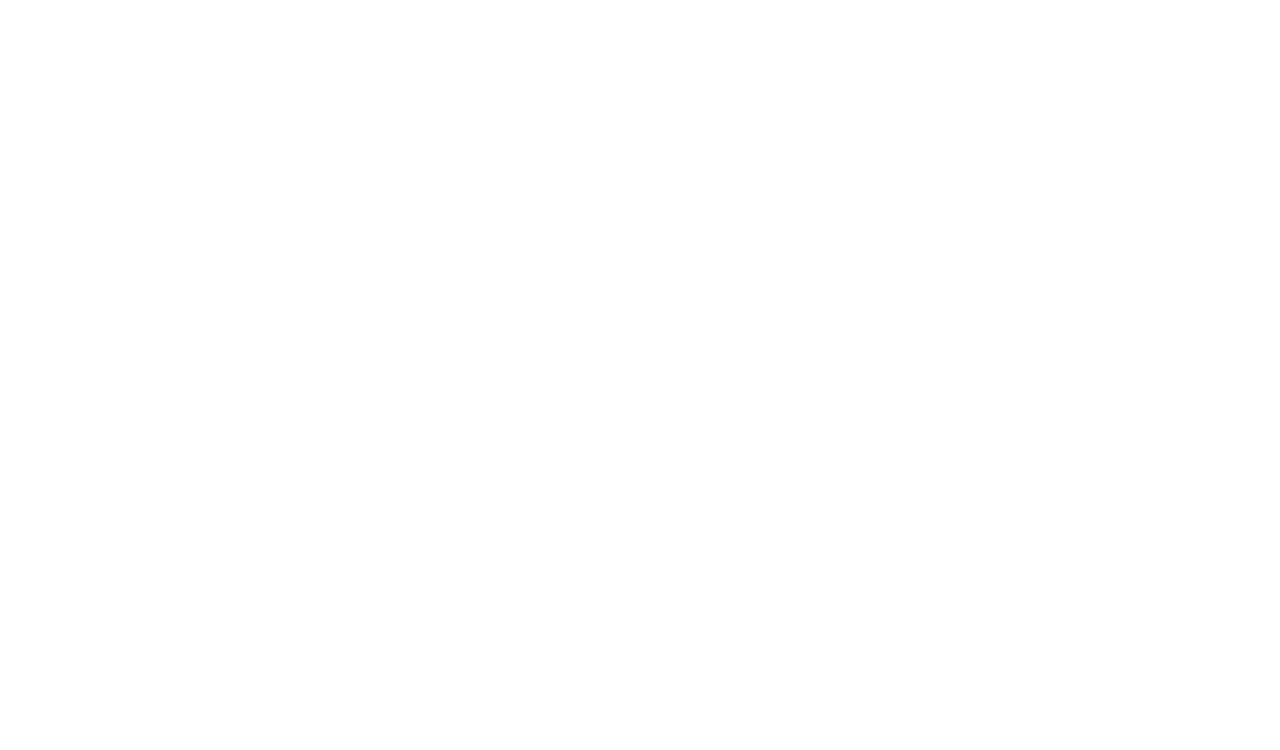
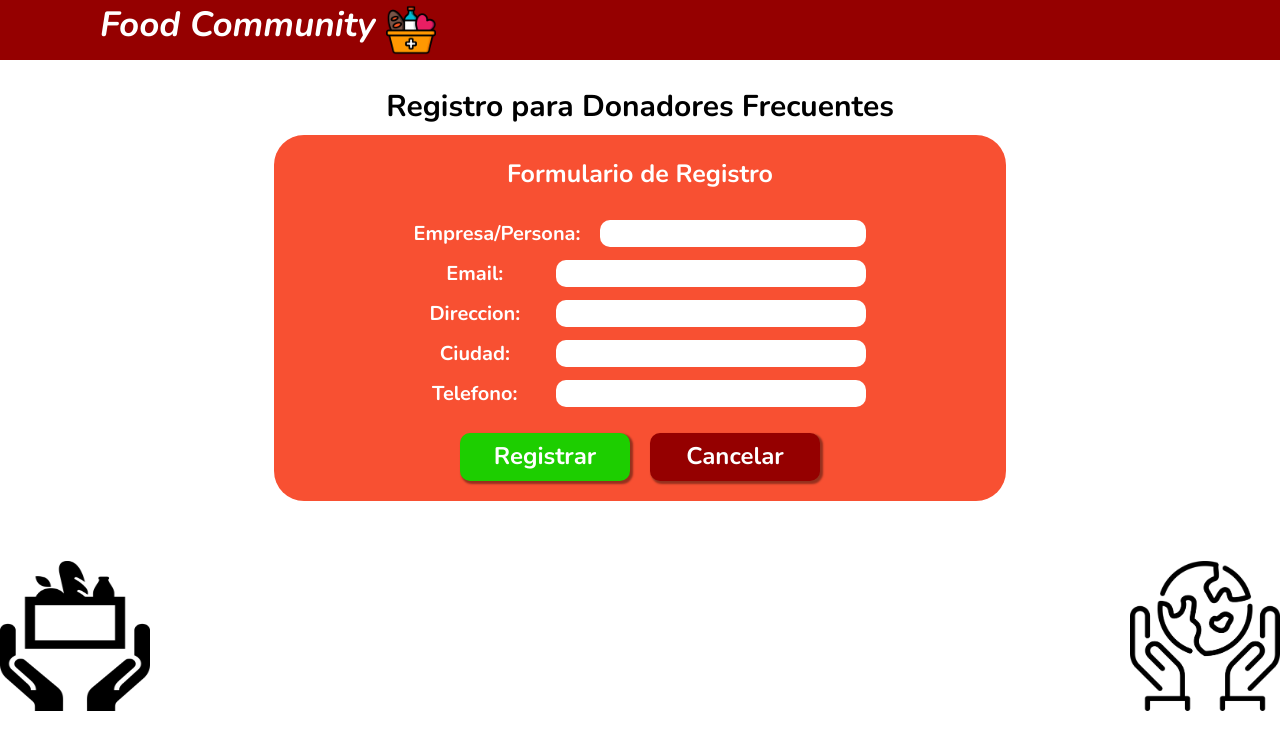
Before and after one commit to yairmc/donacionAlimentos, a plain HTML site: page registrarDonador.html in a window 1280 px wide. Drawn offline with nearby package versions, Linux system fonts and the light colour scheme; a web font is replaced by a local one.

Commit message:
registrarDonador was created

```diff
--- a/registrarDonador.html
+++ b/registrarDonador.html
@@ -1,12 +1,71 @@
 <!DOCTYPE html>
 <html lang="en">
+
 <head>
     <meta charset="UTF-8">
     <meta http-equiv="X-UA-Compatible" content="IE=edge">
     <meta name="viewport" content="width=device-width, initial-scale=1.0">
-    <title>Food System</title>
+    <link rel="stylesheet" href="styles/registrarDonador.css">
+    <link rel="stylesheet" href="styles/normalize.css">
+    <link rel="stylesheet"
+        href="https://fonts.googleapis.com/css2?family=Nunito:ital,wght@0,600;0,700;1,700&display=swap" />
+    <link rel="stylesheet"
+        href="https://fonts.googleapis.com/css2?family=Inria Sans:ital,wght@0,700;1,700&display=swap" />
+
+    <title>Registrar Donador</title>
 </head>
+
 <body>
+    <div class="header">
+        <header class="title">Food Community</header>
+        <img src="img/icono.png" alt="icono">
+    </div>
+    <main class="main">
+
+        <div class="text">Registro para Donadores Frecuentes</div>
+
+        <div class="contenedorFormulario" id="contenedorFormulario">
+            <p class="tituloFormulario">Formulario de Registro</p>
+
+            <div class="itemsFormulario">
+                <div>
+                    <div class="input">
+                        <p>Empresa/Persona:</p>
+                        <input class="inputConteiner" type="text">
+                    </div>
+                    <div class="input">
+                        <p>Email:</p>
+                        <input class="inputConteiner" type="email">
+                    </div>
+                    <div class="input">
+                        <p>Direccion:</p>
+                        <input class="inputConteiner" type="text">
+                    </div>
+                    <div class="input">
+                        <p>Ciudad:</p>
+                        <input class="inputConteiner" type="text">
+                    </div>
+                    <div class="input">
+                        <p>Telefono:</p>
+                        <input class="inputConteiner" type="number">
+                    </div>
+
+                    <div class="buttonContainer">
+                        <div class="buttonRegistrar" id="buttonRegistrar">Registrar</div>
+                        <div class="buttonCancelar" id="buttonCancelar">Cancelar</div>
+                    </div>
+                </div>
+
+            </div>
+        </div>
+
+    </main>
+    <footer class="footerMenuPrincipal">
+        <img class="imgMenuPrincipal" src="img/manosComida.png" alt="imagen">
+
+        <img class="imgMenuPrincipal" src="img/manosMundo.png" alt="imagen">
+    </footer>
 
 </body>
+
 </html>
--- /dev/null
+++ b/styles/registrarDonador.css
@@ -0,0 +1,118 @@
+body {
+    font-family: Nunito;
+}
+
+.header {
+    display: flex;
+    background-color: #950000;
+    padding: 5px 0 5px 100px;
+    height: 50px;
+    gap: 10px;
+}
+
+.title {
+    color: #fff;
+    font-size: 35px;
+    font-style: italic;
+}
+
+
+.main {
+    display: flex;
+    flex-direction: column;
+    text-align: center;
+    align-items: center;
+    justify-content: center;
+    padding: 30px;
+    gap: 10px;
+    margin-bottom: 30px;
+}
+
+.text {
+    font-size: 30px;
+    font-weight: bold;
+}
+
+.contenedorFormulario {
+    background-color: #F85032;
+    border-radius: 30px;
+    font-weight: bold;
+    font-size: 20px;
+    width: 60%;
+}
+
+.tituloFormulario {
+    align-items: center;
+    color: white;
+    font-size: 25px;
+}
+
+.itemsFormulario {
+    display: flex;
+    justify-content: center;
+    gap: 100px;
+}
+
+.input {
+    display: flex;
+    padding: 5px 0;
+    gap: 20px;
+    height: 30px;
+    align-items: center;
+
+}
+
+.input p {
+    color: white;
+    width: 40%;
+}
+
+.inputConteiner {
+    border-radius: 10px;
+    border-style: none;
+    width: 100%;
+    height: 25px;
+}
+
+.buttonContainer {
+    display: flex;
+    justify-content: center;
+    gap: 20px;
+    padding: 20px 0;
+}
+
+.buttonRegistrar {
+    background-color: #1DCE00;
+    color: white;
+    width: 150px;
+    height: 100%;
+    font-size: 24px;
+    border-radius: 10px;
+    padding: 10px;
+    box-shadow: 2px 2px 2px 1px rgba(0, 0, 0, 0.4);
+    cursor: pointer;
+}
+
+.buttonCancelar {
+    background-color: #950000;
+    color: white;
+    width: 150px;
+    height: 100%;
+    font-size: 24px;
+    border-radius: 10px;
+    padding: 10px;
+    box-shadow: 2px 2px 2px 1px rgba(0, 0, 0, 0.4);
+    cursor: pointer;
+}
+
+
+.footerMenuPrincipal {
+    display: flex;
+    justify-content: space-between;
+}
+
+.imgMenuPrincipal {
+    width: 150px;
+    height: 150px;
+
+}
```
